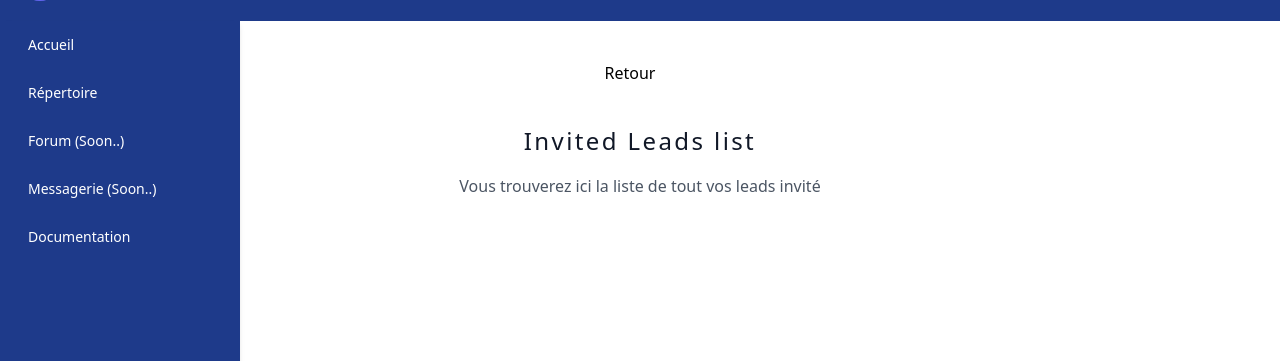
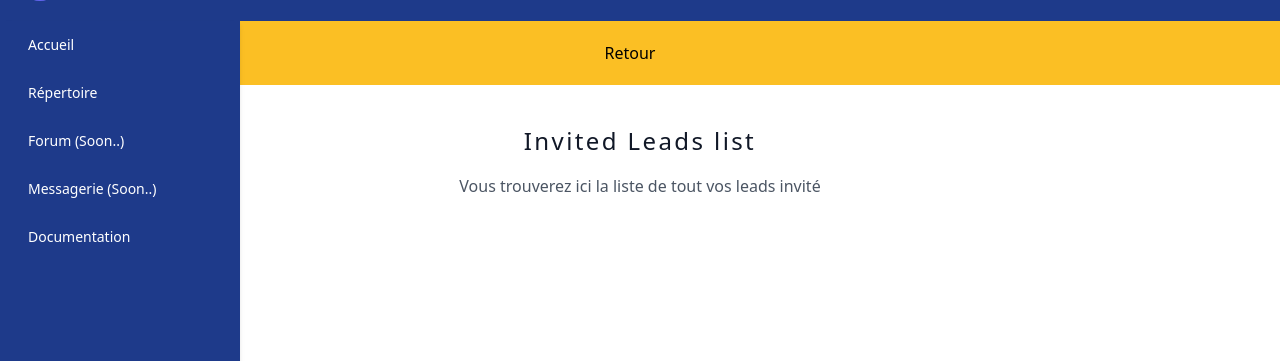
Before and after one commit to mickaelrebeau/Polleen, a Django app: page /leads/invitedleads/ in a window 1280 px wide. Shown: the part 59-420 px from the top of the page. Run offline with Django 4.2, Linux system fonts and the light colour scheme; data that the repository does not hold is empty; some libraries are stand-ins or nearby versions.

Commit message:
Polleen commit 8.4.1

```diff
--- a/leads/templates/leads/invited_lead_list.html
+++ b/leads/templates/leads/invited_lead_list.html
@@ -1,7 +1,7 @@
 {% extends "bas3.html"%}
 
 {% block content %}
-<nav class="md:ml-auto md:mr-auto mt-10 flex flex-wrap items-center text-base justify-center">
+<nav class="md:ml-auto md:mr-auto pt-5 pb-5 flex flex-wrap items-center text-base justify-center bg-yellow-400">
     {% if request.user.is_agent %}
   <a href="{% url 'leads:invited_lead_create' %}" class="mr-5 hover:text-blue-500">Créer un nouveau lead public</a>
     {% endif %}
--- a/leads/urls.py
+++ b/leads/urls.py
@@ -7,7 +7,7 @@ app_name = 'leads'
 urlpatterns = [
     path('', LeadListView.as_view(), name='lead_list'),
     path('<int:pk>/', LeadDetailView.as_view(), name='lead_detail'),
-    path('create/', InvitedLeadCreateView.as_view(), name='lead_create'),
+    path('create/', LeadCreateView.as_view(), name='lead_create'),
     path('<int:pk>/update/', LeadUpdateView.as_view(), name='lead_update'),
     path('<int:pk>/delete/', LeadDeleteView.as_view(), name='lead_delete'),
     path('<int:pk>/assign-agent/', AssignAgentView.as_view(), name='assign_agent'),
```
